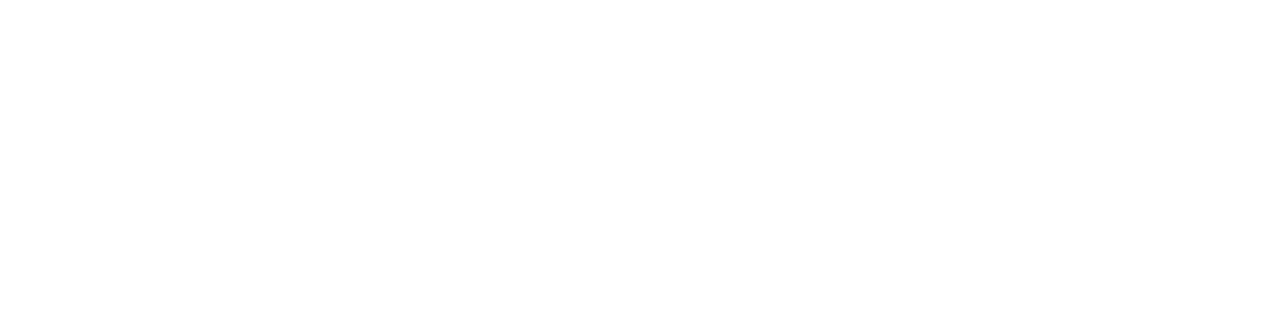
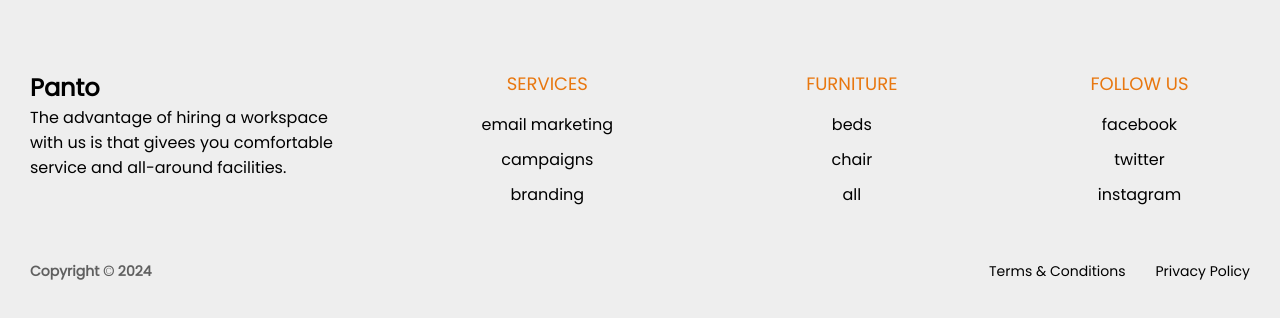
Before and after one commit to Michele-S2001/forniture-landing-page, a React (Vite) app: page / in a window 1280 px wide. Shown: the part 3941-4259 px from the top of the page. Before the commit the page ends 3931 px from the top, so only its background shows below. Built offline with nearby package versions, Linux system fonts and the light colour scheme.

Commit message:
FEAT > Footer section

```diff
--- /dev/null
+++ b/src/components/FooterList/FooterList.tsx
@@ -0,0 +1,32 @@
+import style from '../../styles/modules/footerlist.module.scss'
+
+interface linksList {
+  label: string;
+  path: string;
+}
+
+interface cardFooterLinks {
+  footerCardTitle: string;
+  footerCardLinks: linksList[];
+}
+
+interface props {
+  footerLinks: cardFooterLinks;
+}
+
+export default function FooterList({ footerLinks }: props) {
+  return (
+    <section aria-label="footer links" className={style["footerList"]}>
+      <h4 className={style["footerList__heading"]}>
+        {footerLinks.footerCardTitle}
+      </h4>
+      <ul className={style["footerList__links"]}>
+        {footerLinks.footerCardLinks.map((el, idx) => (
+          <li key={idx}>
+            <a href={el.path}> {el.label} </a>
+          </li>
+        ))}
+      </ul>
+    </section>
+  )
+}
--- /dev/null
+++ b/src/components/HomepageComponents/HomepageFooter.tsx
@@ -0,0 +1,28 @@
+import style from '../../styles/modules/homepagefooter.module.scss';
+import footerSectionsLinks from '../../staticData/footerLinksData';
+import FooterList from '../FooterList/FooterList';
+
+export default function HomepageFooter() {
+  return (
+    <footer className={`${style.footerSection} px-10`}>
+      <div className="container">
+        <div className={style['footer-info']}>
+          <section aria-label='footer slogan' className={style['footer-info__slogan']}>
+            <h4 className={style['footer-info__slogan-title']}>Panto</h4>
+            <p>
+              The advantage of hiring a workspace with us is that givees you comfortable service and all-around facilities.
+            </p>
+          </section>
+          {footerSectionsLinks.map((el, idx) => (
+            <FooterList key={idx} footerLinks={el} />
+          ))}
+        </div>
+        <div className={style["footer-policies"]}>
+          <a href="#">Copyright &copy; 2024</a>
+          <a href="#">Terms & Conditions</a>
+          <a href="#">Privacy Policy</a>
+        </div>
+      </div>
+    </footer>
+  )
+}
--- a/src/pages/Homepage.tsx
+++ b/src/pages/Homepage.tsx
@@ -1,3 +1,4 @@
+import HomepageFooter from "../components/HomepageComponents/HomepageFooter";
 import HomepageHeader from "../components/HomepageComponents/HomepageHeader";
 import HomepageMain from "../components/HomepageComponents/HomepageMain";
 
@@ -7,6 +8,7 @@
     <>
       <HomepageHeader />
       <HomepageMain />
+      <HomepageFooter />
     </>
   )
 }
--- /dev/null
+++ b/src/staticData/footerLinksData.ts
@@ -0,0 +1,66 @@
+interface linksList {
+  label: string;
+  path: string;
+}
+
+interface cardFooterLinks {
+  footerCardTitle: string;
+  footerCardLinks: linksList[];
+}
+
+
+const footerSectionsLinks: cardFooterLinks[] = [
+  {
+    footerCardTitle: "services",
+    footerCardLinks: [
+      {
+        label: "email marketing",
+        path: "#"
+      },
+      {
+        label: "campaigns",
+        path: "#"
+      },
+      {
+        label: "branding",
+        path: "#"
+      },
+    ]
+  },
+  {
+    footerCardTitle: "furniture",
+    footerCardLinks: [
+      {
+        label: "beds",
+        path: "#"
+      },
+      {
+        label: "chair",
+        path: "#"
+      },
+      {
+        label: "all",
+        path: "#"
+      },
+    ]
+  },
+  {
+    footerCardTitle: "follow us",
+    footerCardLinks: [
+      {
+        label: "facebook",
+        path: "#"
+      },
+      {
+        label: "twitter",
+        path: "#"
+      },
+      {
+        label: "instagram",
+        path: "#"
+      },
+    ]
+  }
+]
+
+export default footerSectionsLinks;
--- /dev/null
+++ b/src/styles/modules/footerlist.module.scss
@@ -0,0 +1,18 @@
+@use '../partials/variables' as *;
+
+.footerList {
+
+  &__heading {
+    font-size: 18px;
+    font-weight: normal;
+    text-transform: uppercase;
+    color: $orange;
+    margin-bottom: 15px;
+  }
+
+  &__links {
+    display: flex;
+    flex-direction: column;
+    gap: 10px;
+  }
+}
--- /dev/null
+++ b/src/styles/modules/homepagefooter.module.scss
@@ -0,0 +1,46 @@
+@use '../partials/variables' as *;
+
+.footerSection {
+  padding-top: 80px;
+  padding-bottom: 80px;
+  background-color: $grey;
+  font-size: 16px;
+
+  .footer-info {
+    display: flex;
+    flex-wrap: wrap;
+    gap: 30px;
+    margin-bottom: 54px;
+
+    & > * {
+      flex-grow: 1;
+      padding: 0 20px;
+    }
+
+    & > *:not(:first-child) {
+      text-align: center;
+    }
+
+    &__slogan {
+      max-width: 360px;
+
+      &-title {
+        font-size: 24px;
+      }
+    }
+  }
+
+  .footer-policies {
+    padding: 0 20px;
+    display: flex;
+    flex-wrap: wrap;
+    gap: 30px;
+    font-size: 14px;
+
+    & > a:first-child {
+      margin-right: auto;
+      font-weight: bold;
+      color: rgba($black, $alpha: 0.6);
+    }
+  }
+}
```
